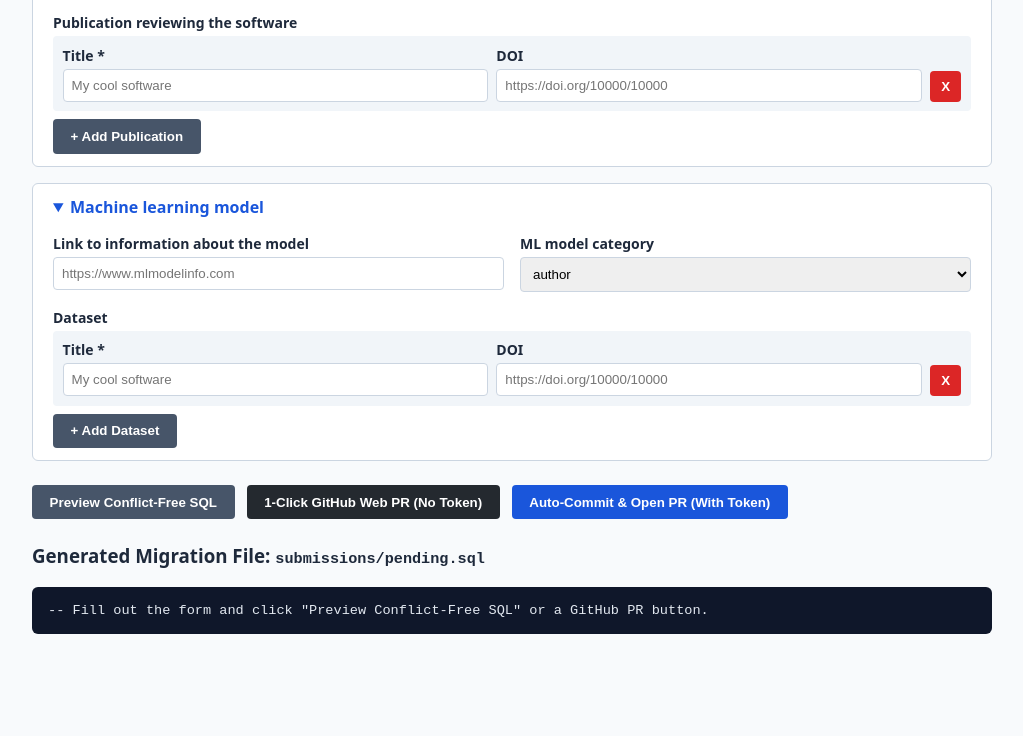
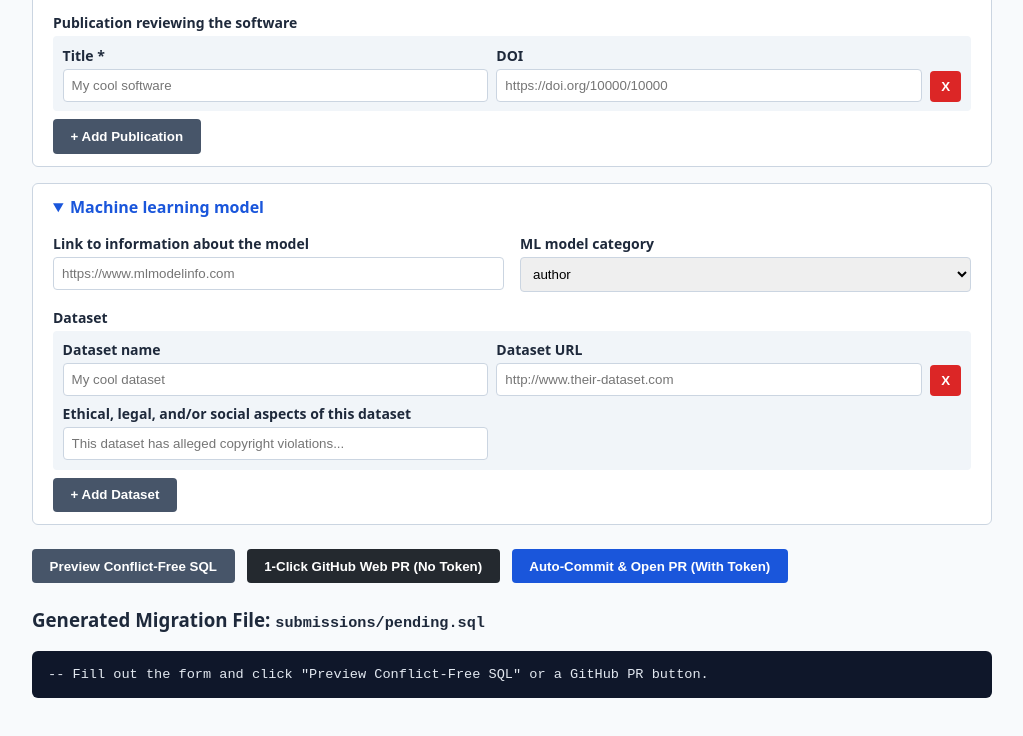
Before and after one commit to AutoMetaPIA/autometa-generator, a plain HTML site: page index.html in a window 1280 px wide. Shown: the part 605-1341 px from the top of the page, without its empty margins (128-1151 px from the left). Before the commit the page ends 1285 px from the top, so only its background shows below. Drawn offline with Linux system fonts and the light colour scheme.

Commit message:
customized fields in 'add dataset' section; MLModel currently its own page, can't add more models

```diff
--- a/script.js
+++ b/script.js
@@ -66,14 +66,19 @@ function addDatasetRow() {
     row.className = 'dataset-row';
     row.innerHTML = `
         <div>
-            <label>Title *</label>
-            <input type="text" class="journal_article_title" required placeholder="My cool software">
+            <label>Dataset name</label>
+            <input type="text" class="journal_article_title" placeholder="My cool dataset">
         </div>
         <div>
-            <label>DOI</label>
-            <input type="text" class="doi" placeholder="https://doi.org/10000/10000">
+            <label>Dataset URL</label>
+            <input type="text" class="url" placeholder="http://www.their-dataset.com">
         </div>
         <button type="button" class="btn btn-del">X</button>
+        <div >
+            <label>Ethical, legal, and/or social aspects of this dataset</label>
+            <input type="text" class="url" placeholder="This dataset has alleged copyright violations...">
+        </div>
+
     `;
     document.getElementById('datasetsContainer').appendChild(row);
 }
--- a/styles.css
+++ b/styles.css
@@ -83,12 +83,20 @@ textarea {
 .dataset-row {
     display: grid;
     grid-template-columns: 1fr 1fr auto;
+    grid-template-rows: 1fr auto;
     gap: 0.5rem;
     background: #f1f5f9;
     padding: 0.6rem;
     border-radius: 4px;
     margin-bottom: 0.5rem;
     align-items: end;
+}
+
+.form-grid {
+    display: grid;
+    grid-template-columns: repeat(auto-fit, minmax(260px, 1fr));
+    gap: 1rem;
+    margin-top: 1rem;
 }
 
 .btn {
```
